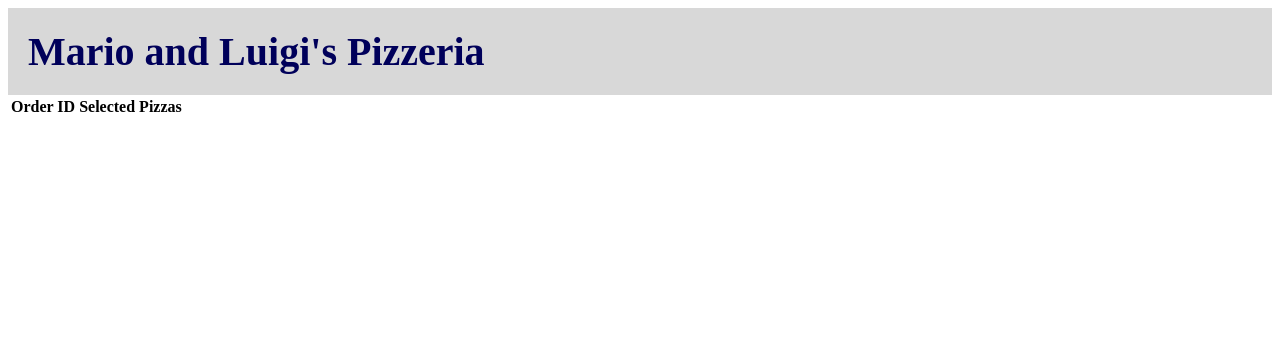
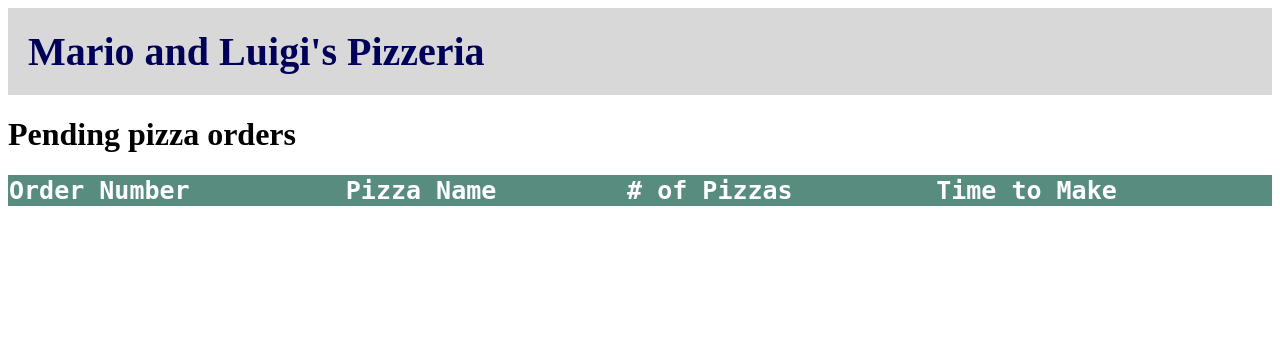
Before and after one commit to breidi28/Pizzeria, a Flask app: page /luigi in a window 1280 px wide. Shown: the top 355 px of the page. Run offline with Flask 3, Linux system fonts and the light colour scheme; lists and menus that the app fills with data are empty.

Commit message:
made mario and luigi work together but the order number increases with each pizza ordered

```diff
--- a/app/app.py
+++ b/app/app.py
@@ -1,6 +1,21 @@
-from flask import Flask, render_template, request, redirect, url_for
+from flask import Flask, render_template, request, session
+import pandas as pd
+import csv
+import time
 
 app = Flask(__name__)
+
+pizzas = [
+    {'index': 0, 'pizza_name': 'pepperoni', 'pizza_price': 12, 'pizza_id': 1, 'time_to_make': 3},
+    {'index': 1, 'pizza_name': 'cheese', 'pizza_price': 10, 'pizza_id': 2, 'time_to_make': 3},
+    {'index': 2, 'pizza_name': 'veggie', 'pizza_price': 11, 'pizza_id': 3, 'time_to_make': 3},
+    {'index': 3, 'pizza_name': 'meat_lovers', 'pizza_price': 13, 'pizza_id': 4, 'time_to_make': 4},
+    {'index': 4, 'pizza_name': 'vegan', 'pizza_price': 11, 'pizza_id': 5, 'time_to_make': 5},
+    {'index': 5, 'pizza_name': 'quattro_formaggi', 'pizza_price': 12, 'pizza_id': 6, 'time_to_make': 5},
+    {'index': 6, 'pizza_name': 'quattro_stagioni', 'pizza_price': 13, 'pizza_id': 7, 'time_to_make': 7},
+    {'index': 7, 'pizza_name': 'supreme', 'pizza_price': 14, 'pizza_id': 8, 'time_to_make': 6},
+    {'index': 8, 'pizza_name': 'tonno', 'pizza_price': 12, 'pizza_id': 9, 'time_to_make': 5}
+]
 
 orders = []
 
@@ -12,18 +27,28 @@ def index():
 @app.route('/mario.html')
 @app.route('/mario')
 def mario():
-    return render_template('mario.html')
+    return render_template('mario.html', pizzas=pizzas)
 
 @app.route('/submit_pizzas', methods=['POST'])
 def submit_pizzas():
-    selected_pizzas = request.form.getlist('pizzas[]')
-    orders.append({"id": len(orders)+1, "selected_pizzas": selected_pizzas})
-    return redirect(url_for('luigi'))
+    orders = []
+    for index, pizza in enumerate(pizzas):
+        quantity = int(request.form[pizza['pizza_name'].replace(' ', '_')])
+        if quantity > 0:
+            time_left = pizza['time_to_make']
+            orders.append({
+                'index': len(orders) + 1,
+                'pizza_name': pizza['pizza_name'],
+                'quantity': quantity,
+                'time_left': time_left
+            })
+    return render_template('luigi.html', orders=orders)
 
 @app.route('/luigi.html')
 @app.route('/luigi')
 def luigi():
     return render_template('luigi.html', orders=orders)
 
+
 if __name__ == '__main__':
     app.run(debug=True)
--- a/app/pizzas.csv
+++ b/app/pizzas.csv
@@ -2,9 +2,9 @@ index,pizza_name,pizza_price,pizza_id,time_to_make
 0,pepperoni,12,1,3
 1,cheese,10,2,3
 2,veggie,11,3,3
-3,meat lovers,13,4,4
+3,meat_lovers,13,4,4
 4,vegan,11,5,5
-5,quattro formaggi,12,6,5
-6,quattro stagioni,13,7,7
+5,quattro_formaggi,12,6,5
+6,quattro_stagioni,13,7,7
 7,supreme,14,8,6
 8,tonno,12,9,5
--- a/app/static/luigi.css
+++ b/app/static/luigi.css
@@ -25,3 +25,17 @@ header h1 {
 .header-text {
     margin-left: 10px;
 }
+
+table{
+    border-collapse: collapse;
+    width: 100%;
+    color: #588c7e;
+    font-family: monospace;
+    font-size: 25px;
+    text-align: left;
+}
+
+th{
+    background-color: #588c7e;
+    color: white;
+}
--- a/app/templates/luigi.html
+++ b/app/templates/luigi.html
@@ -11,23 +11,24 @@
 	<header>
         <h1>Mario and Luigi's Pizzeria</h1>
     </header>
-
-	<table>
-		<thead>
+	<main>
+		<h1>Pending pizza orders</h1>
+		<table>
 			<tr>
-				<th>Order ID</th>
-				<th>Selected Pizzas</th>
+				<th>Order Number</th>
+				<th>Pizza Name</th>
+				<th># of Pizzas</th>
+				<th>Time to Make</th>
 			</tr>
-		</thead>
-		<tbody>
 			{% for order in orders %}
 			<tr>
-				<td>{{ order.id }}</td>
-				<td>{{ order.selected_pizzas }}</td>
+				<td>{{ order.index }}</td>
+				<td>{{ order.pizza_name }}</td>
+				<td>{{ order.quantity }}</td>
+				<td>{{ order.time_left }}</td>
 			</tr>
 			{% endfor %}
-		</tbody>
-	</table>
-
+		</table>
+	</main>
 </body>
 </html>
```
Also changed, not shown: app/static/mario.css (+5 -15 lines), app/templates/CSS/luigi.css (+14 -0 lines), app/templates/mario.html (+13 -13 lines).
